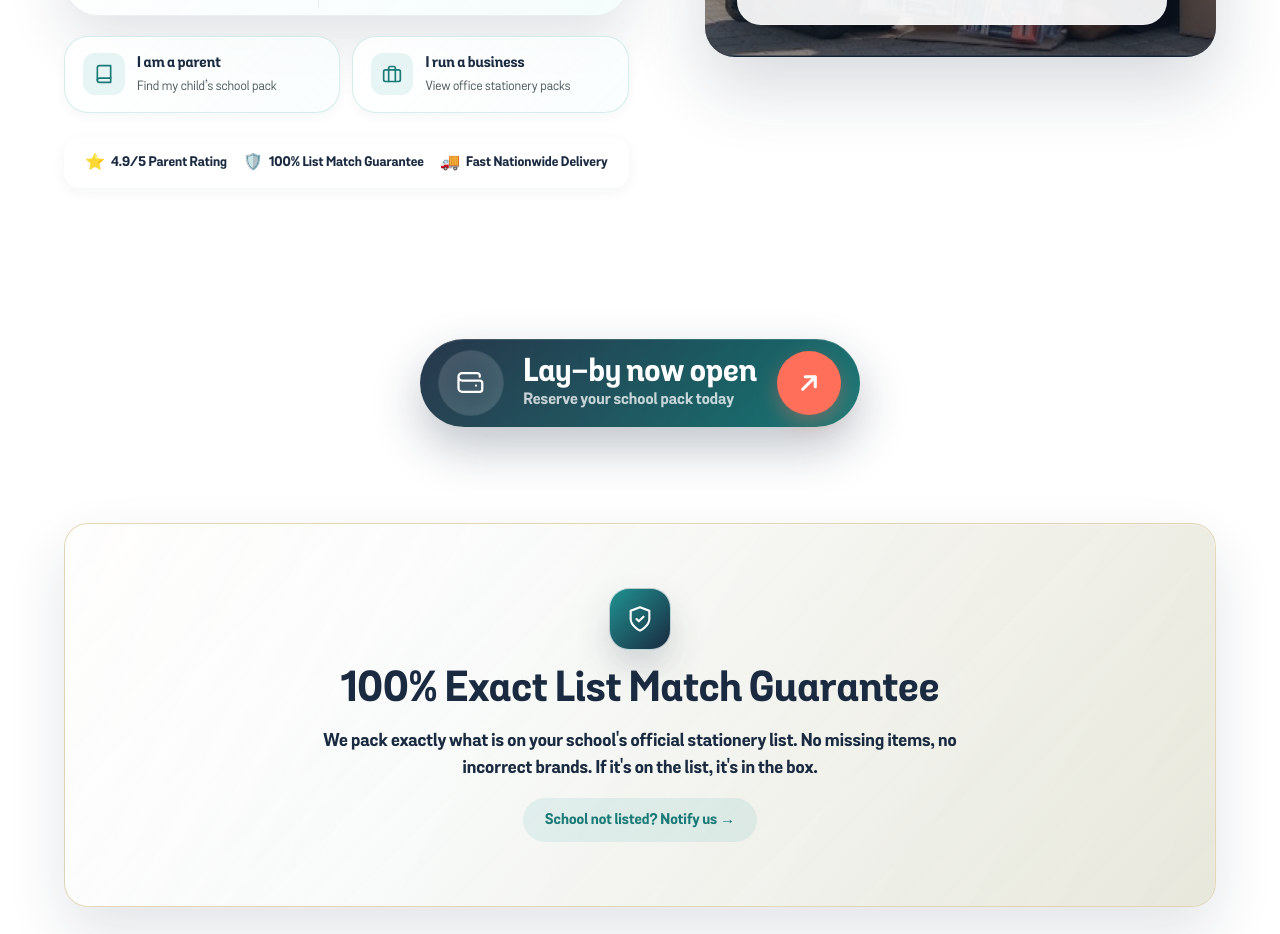
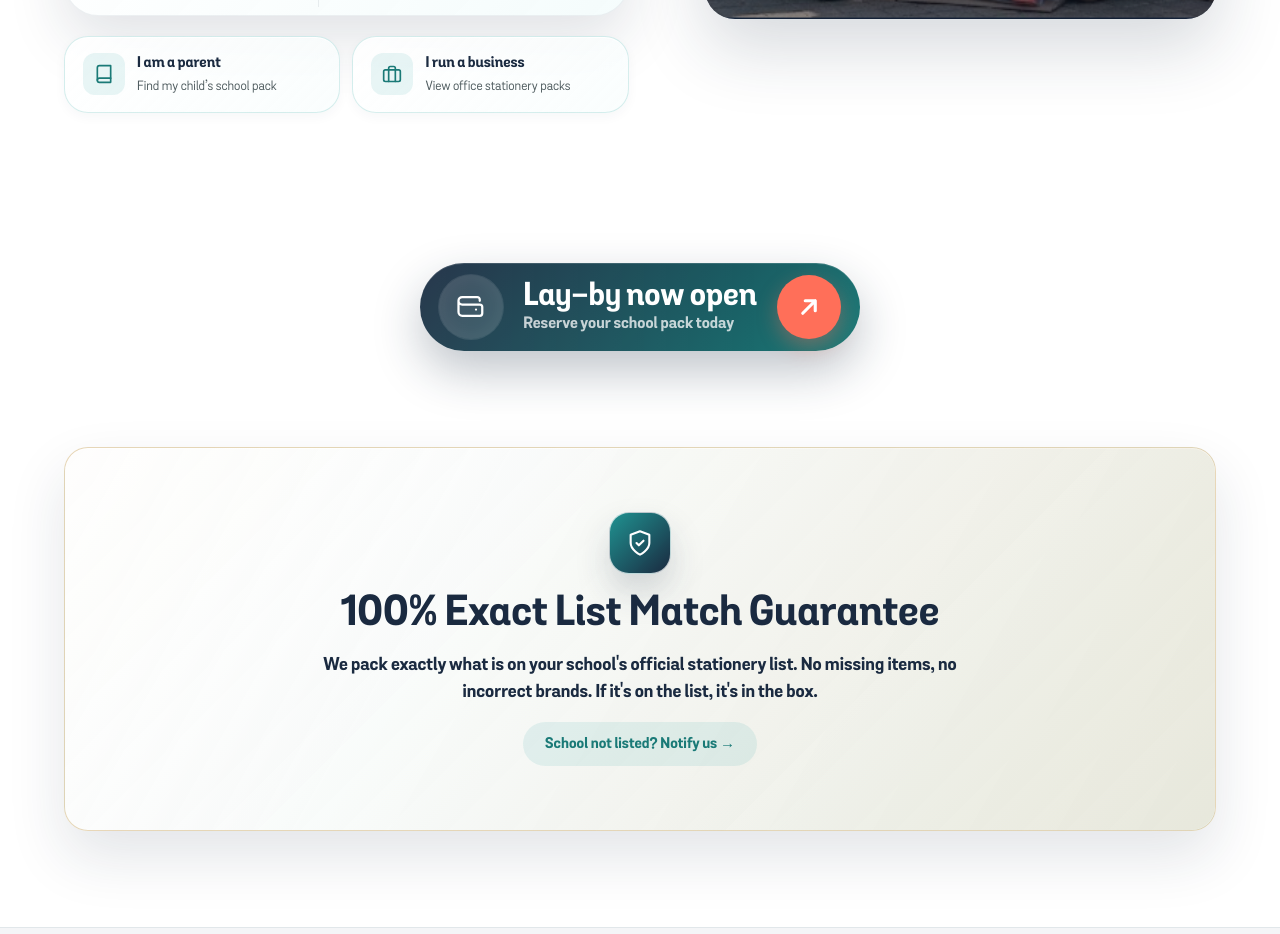
Before and after one commit to mcebisidesigner-spec/pexpacks-supplies, a Next.js app: page / in a window 1280 px wide. Shown: the part 800-1734 px from the top of the page. Built offline with nearby package versions, Linux system fonts and the light colour scheme.

Commit message:
Remove homepage hero trust bar

```diff
--- a/app/page.tsx
+++ b/app/page.tsx
@@ -68,17 +68,6 @@ export default function HomePage() {
                   <span>View office stationery packs</span>
                 </div>
               </Link>
-            </div>
-            <div className={heroStyles.trustBar}>
-              <div className={heroStyles.trustBarItem}>
-                <span className={heroStyles.trustBarItemIcon}>⭐</span> 4.9/5 Parent Rating
-              </div>
-              <div className={heroStyles.trustBarItem}>
-                <span className={heroStyles.trustBarItemIcon}>🛡️</span> 100% List Match Guarantee
-              </div>
-              <div className={heroStyles.trustBarItem}>
-                <span className={heroStyles.trustBarItemIcon}>🚚</span> Fast Nationwide Delivery
-              </div>
             </div>
           </div>
 
--- a/components/marketing/HeroBase.module.css
+++ b/components/marketing/HeroBase.module.css
@@ -350,52 +350,3 @@
     box-shadow: 0 24px 48px rgba(0, 0, 0, 0.2), 0 0 24px rgba(33, 158, 154, 0.3);
   }
 }
-
-.trustBar {
-  display: flex;
-  flex-wrap: wrap;
-  gap: 16px;
-  align-items: center;
-  margin-top: 24px;
-  padding: 14px 20px;
-  background: rgba(255, 255, 255, 0.6);
-  backdrop-filter: blur(12px);
-  -webkit-backdrop-filter: blur(12px);
-  border: 1px solid rgba(255, 255, 255, 0.8);
-  border-radius: 16px;
-  box-shadow: 0 4px 14px rgba(26, 42, 64, 0.05), inset 0 1px 0 rgba(255, 255, 255, 0.9);
-  animation: trustBarFadeIn 0.6s ease-out both;
-  animation-delay: 0.2s;
-}
-
-@keyframes trustBarFadeIn {
-  from {
-    opacity: 0;
-    transform: translateY(8px);
-  }
-  to {
-    opacity: 1;
-    transform: translateY(0);
-  }
-}
-
-.trustBarItem {
-  display: flex;
-  align-items: center;
-  gap: 6px;
-  color: var(--pex-primary);
-  font-size: 13.5px;
-  font-weight: 700;
-}
-
-.trustBarItemIcon {
-  font-size: 16px;
-  line-height: 1;
-}
-
-@media (max-width: 820px) {
-  .trustBar {
-    justify-content: center;
-    background: rgba(255, 255, 255, 0.85);
-  }
-}
```
